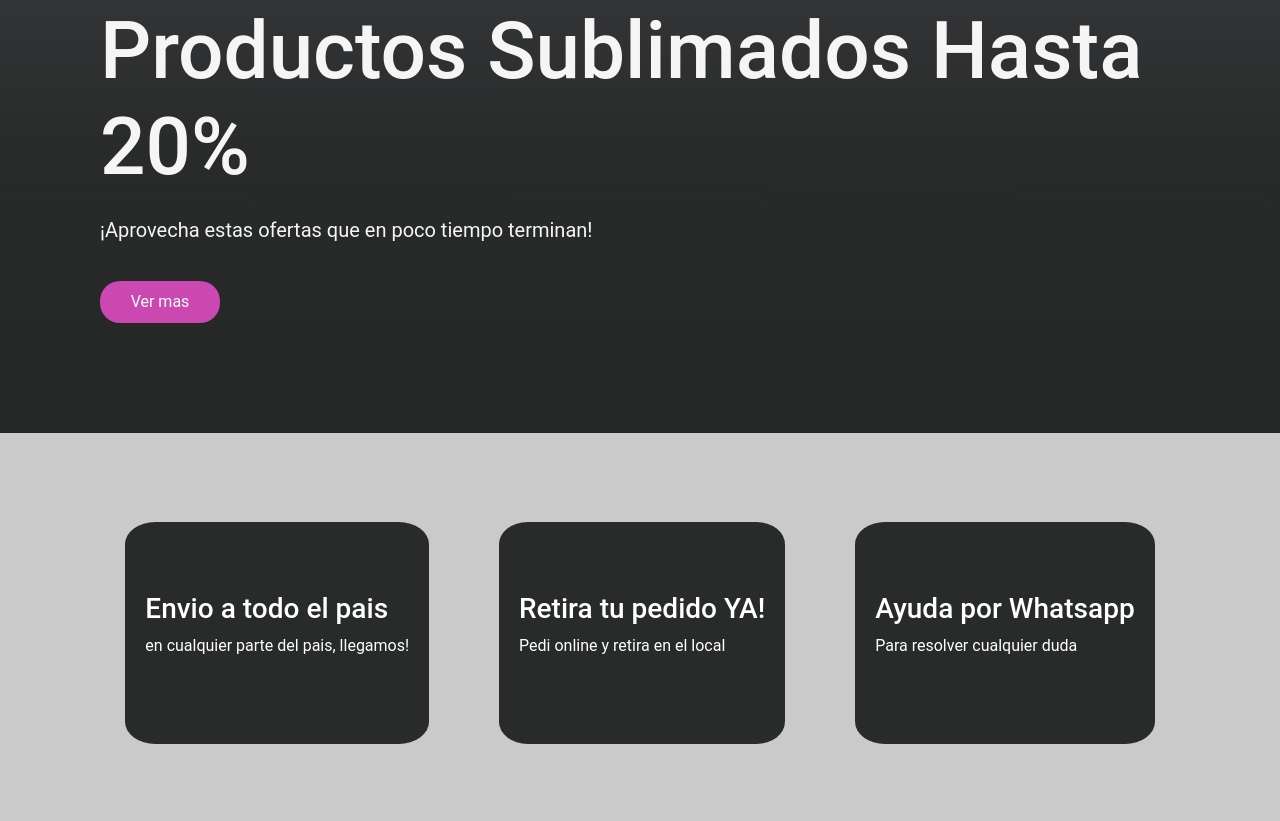
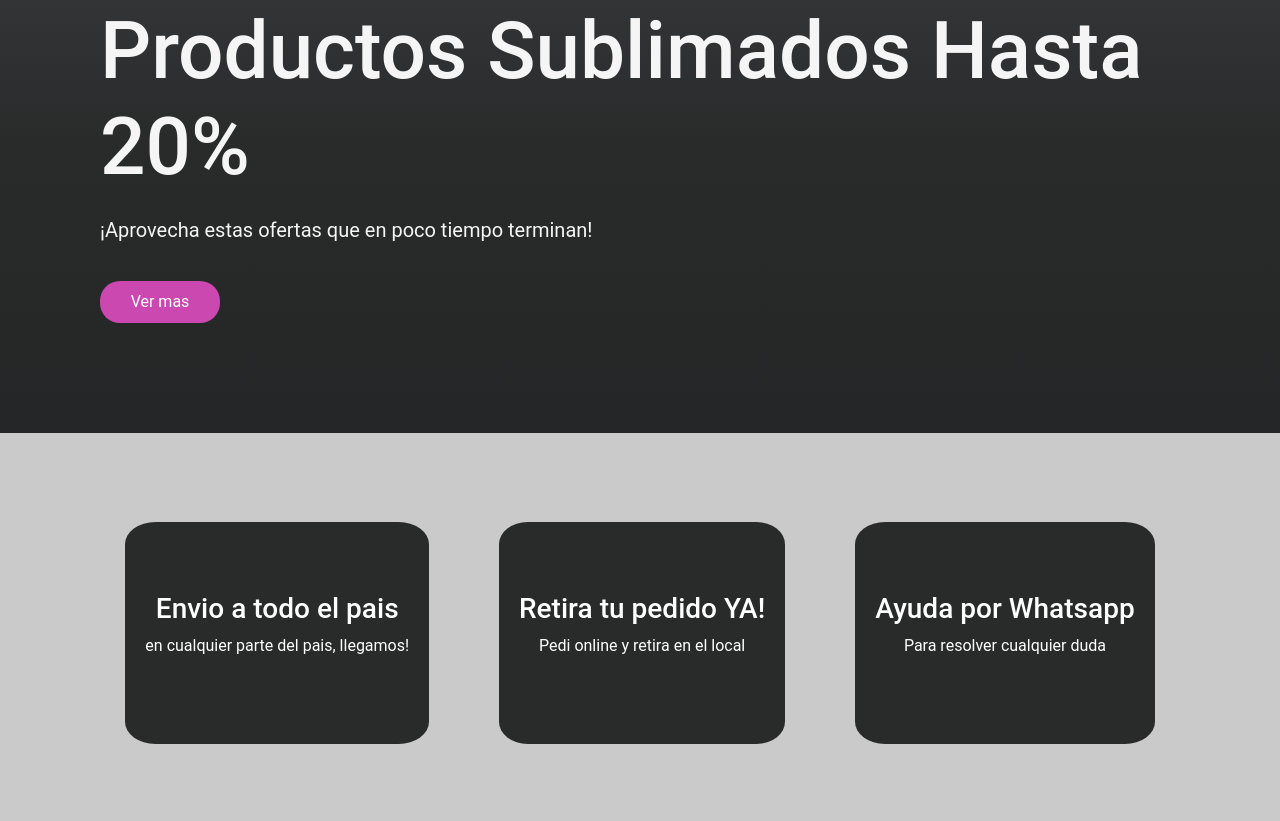
Before and after one commit to Martiinvan/PreEntrega3VanCompernolle, a website: page index.html in a window 1280 px wide. Shown: the part 224-1045 px from the top of the page. Drawn offline with nearby package versions, Linux system fonts and the light colour scheme; files that its build step writes are made by us from their sources.

Commit message:
mas informacion en el index

```diff
--- a/scss/layout/_index.scss
+++ b/scss/layout/_index.scss
@@ -33,6 +33,9 @@
     gap: 30px;
 }
 .box {
+    display: flex;
+    flex-direction: column;
+    align-items: center;
     border-radius: 10%;
     padding: 70px 20px;
     color: white;
@@ -41,6 +44,9 @@
     cursor: default;
     &:hover {
         background-color: #ca48b0;
+        }
+    img {
+        filter: invert(1);
     }
 }
 .white {
```
